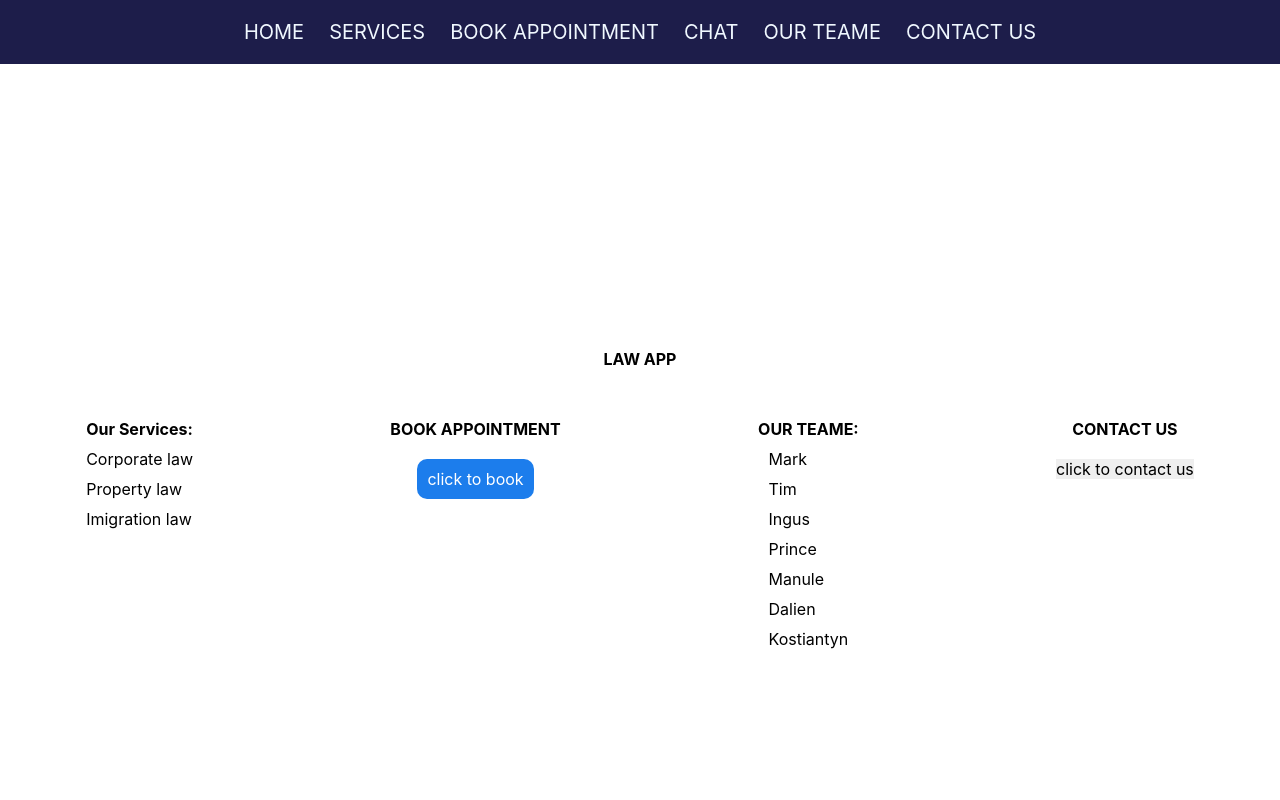
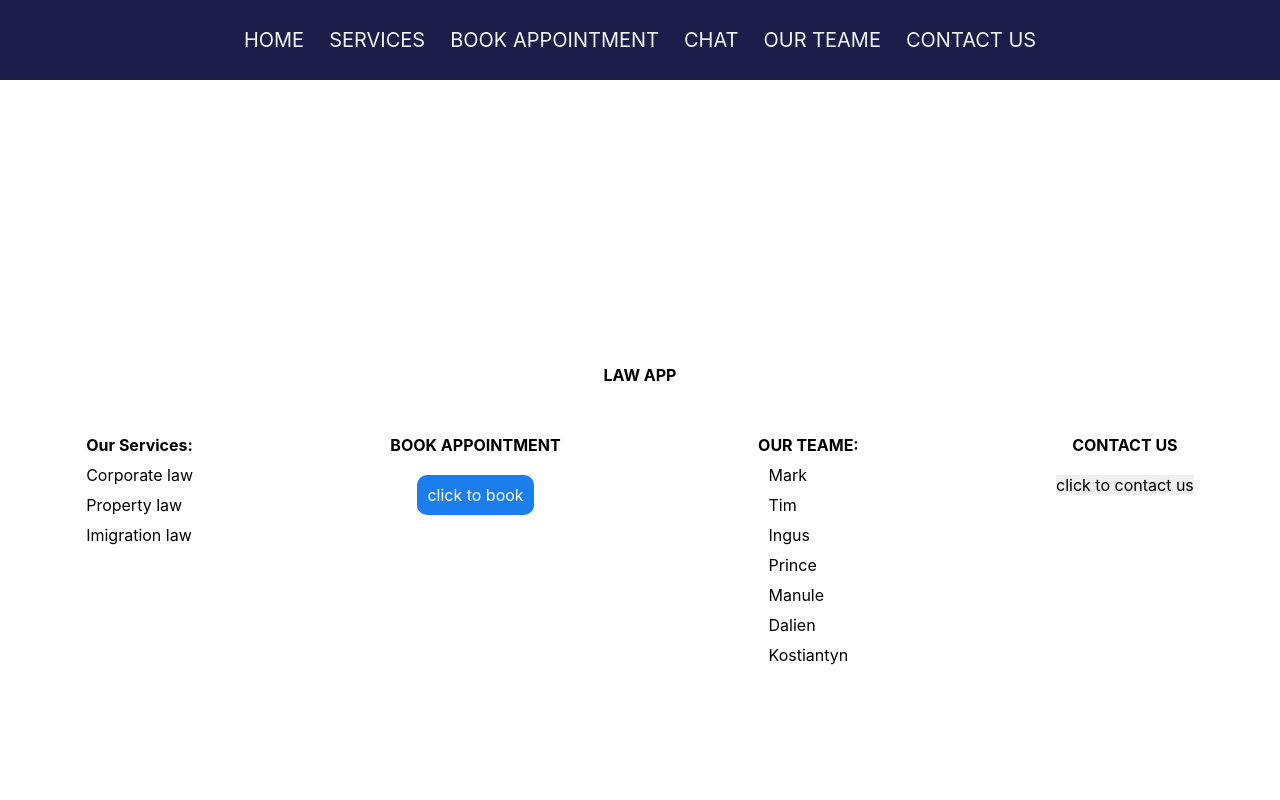
Before and after one commit to Kost90/law-app, a React (Create React App) app: page / in a window 1280 px wide. Shown: the top 800 px of the page. Built offline with nearby package versions, Linux system fonts and the light colour scheme.

Commit message:
edit styles header

```diff
--- a/src/App.css
+++ b/src/App.css
@@ -56,7 +56,7 @@ header {
   align-items: center;
   background-color: rgb(29 29 74);
   width: 100%;
-  height: 100%;
+  height: 80px;
 }
 
 @media (min-width: 768px) {
```
